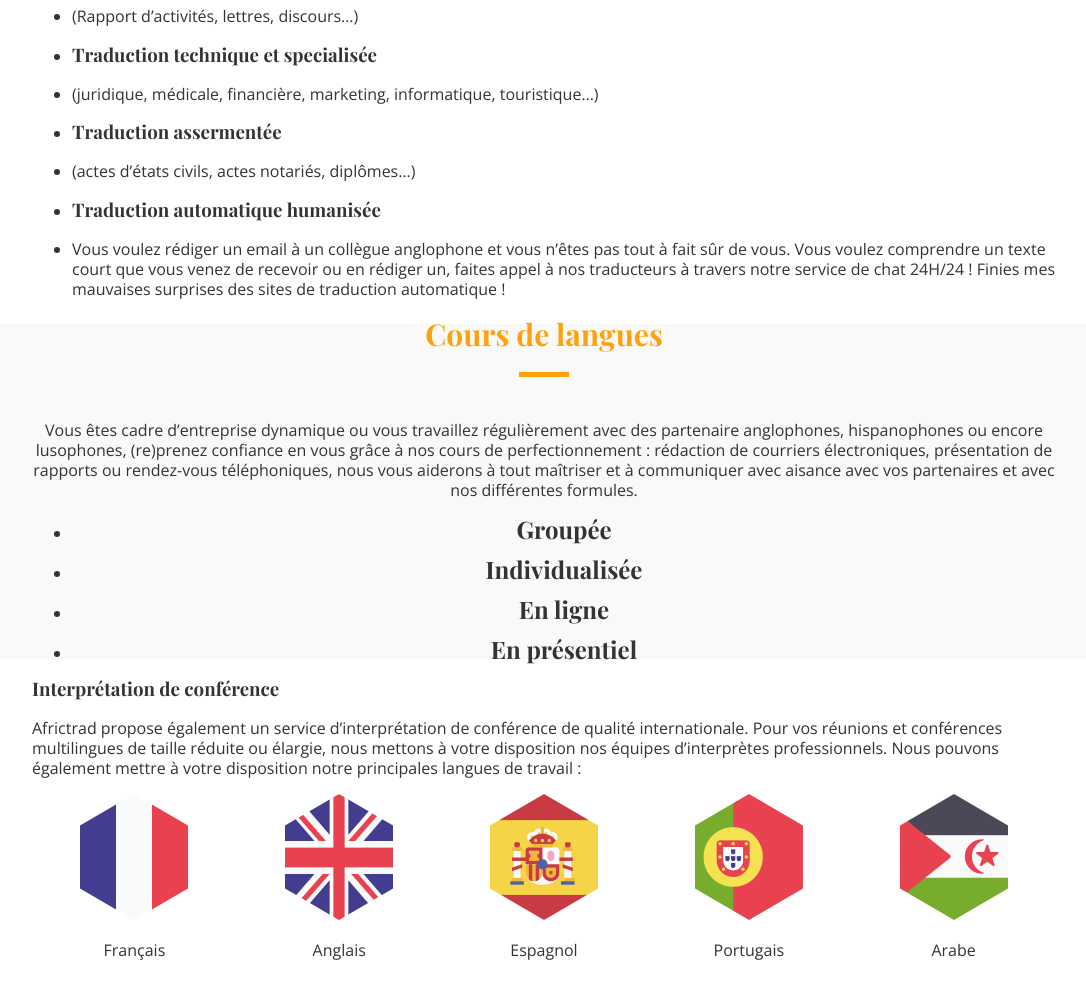
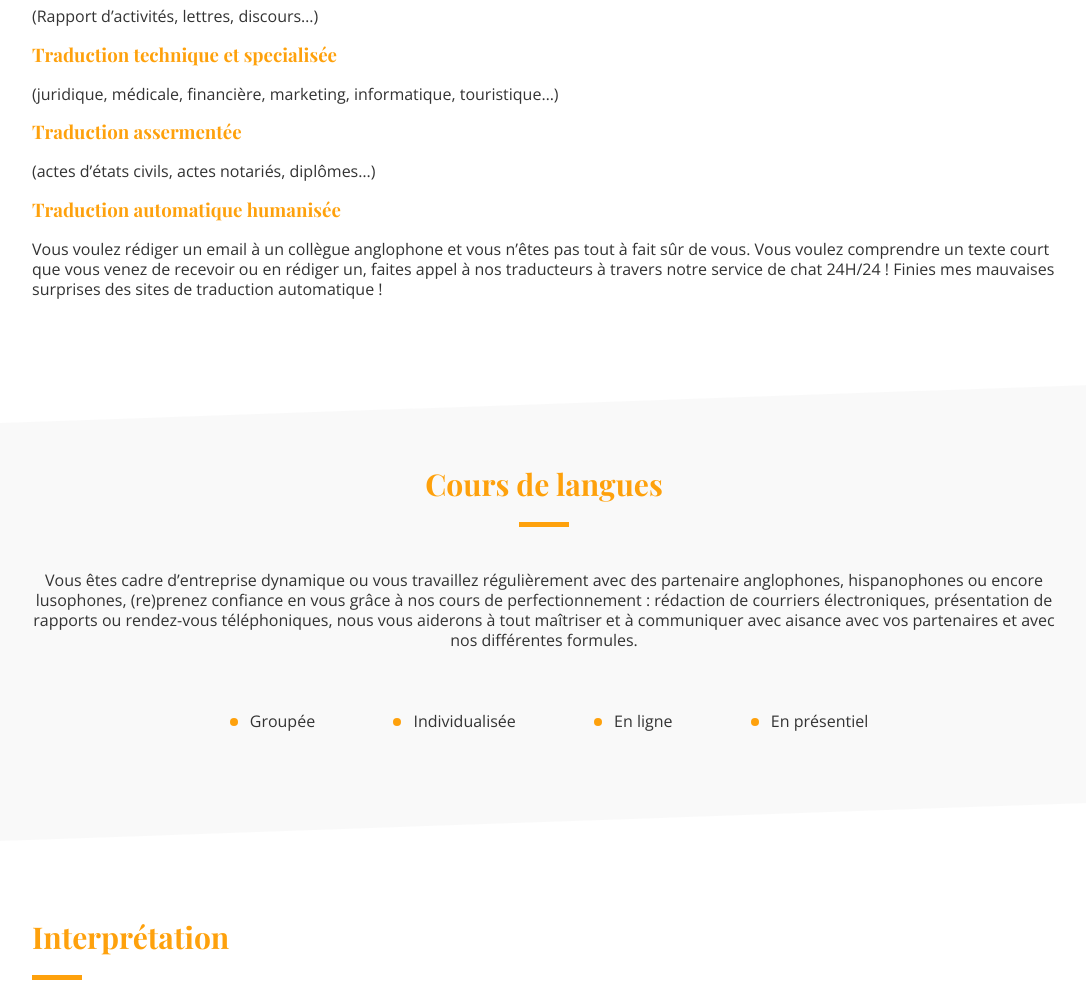
Before and after one commit to vincentbattez/africtrad, a website built with webpack: page services.html in a window 1280 px wide. Shown: the part 740-1723 px from the top of the page, without its empty margins (96-1182 px from the left). Built offline with nearby package versions, Linux system fonts and the light colour scheme.

Commit message:
list + diago + services style

```diff
--- a/services.html
+++ b/services.html
@@ -62,17 +62,18 @@
       <div class="content center">
         <h2 class="h2">Cours de langues</h2>
         <p>Vous êtes cadre d’entreprise dynamique ou vous travaillez régulièrement avec des partenaire anglophones, hispanophones ou encore lusophones, (re)prenez confiance en vous grâce à nos cours de perfectionnement : rédaction de courriers électroniques, présentation de rapports ou rendez-vous téléphoniques, nous vous aiderons à tout maîtriser et à communiquer avec aisance avec vos partenaires et avec nos différentes formules.</p>
-        <ul class="list">
-          <li class="item"><h2>Groupée</h2></li>
-          <li class="item"><h2>Individualisée</h2></li>
-          <li class="item"><h2>En ligne</h2></li>
-          <li class="item"><h2>En présentiel</h2></li>
+        <ul class="list list-inline">
+          <li class="item"><h3 class="type">Groupée</h3></li>
+          <li class="item"><h3 class="type">Individualisée</h3></li>
+          <li class="item"><h3 class="type">En ligne</h3></li>
+          <li class="item"><h3 class="type">En présentiel</h3></li>
         </ul>
       </div>
     </section>
     <!-- SECTION 3 -->
     <section class="container interpretation">
       <div class="content">
+        <h2 class="h2">Interprétation</h2>
         <h3 class="h3">Interprétation de conférence</h3>
         <p>Africtrad propose également un service d’interprétation de conférence de qualité internationale. Pour vos réunions et
           conférences multilingues de taille réduite ou élargie, nous mettons à votre disposition nos équipes d’interprètes professionnels.
--- a/src/scss/common/_global.scss
+++ b/src/scss/common/_global.scss
@@ -16,6 +16,34 @@ main {
   }
 }
 
+.list {
+  &.nostyle {
+    list-style: none;
+    padding: 0;
+  }
+  &.list-inline {
+    position: relative;
+    padding: 0;
+    .item {
+      display: inline-block;
+      position: relative;
+      margin-left: 30px;
+      &:before {
+        content: '';
+        background: $primary;
+        border-radius: 50%;
+        width: 8px;
+        height: 8px;
+        display: inline-block;
+        position: absolute;
+        bottom: 48%;
+        transform: translateY(50%);
+        left: -20px;
+      }
+    }
+  }
+}
+
 @include mobile {
   .container {
     .content {
--- a/src/scss/common/_typography.scss
+++ b/src/scss/common/_typography.scss
@@ -1,6 +1,6 @@
 body {
   font-family: 'Open Sans', Helvetica, Roboto, Arial, sans-serif;
-  font-size: 16px;
+  font-size: $p;
   color: $black;
   line-height: 20px;
 }
@@ -23,6 +23,10 @@ body {
   }
 }
 
+.h3 {
+  color: $primary;
+}
+
 .center .h2:after {
     margin-left: auto;
     margin-right: auto;
--- a/src/scss/helpers/_classes.scss
+++ b/src/scss/helpers/_classes.scss
@@ -19,6 +19,31 @@
 
 .center{ text-align: center; }
 
+.diago {
+  margin-top: 70px;
+  margin-bottom: 70px;
+  padding-top: 80px;
+  padding-bottom: 110px;
+  position: relative;
+  &:after,
+  &:before {
+    width: 100%;
+    height: 80px;
+    content: '';
+    display: block;
+    position: absolute;
+    background: white;
+    transform: rotate(-2deg);
+  }
+  &:before {
+    left: 0;
+    top: -45px;
+  }
+  &:after {
+    right: 0;
+    bottom: -45px;
+  }
+}
 
 @include desktop {
   .hide_desktop {
--- a/src/scss/helpers/_variables.scss
+++ b/src/scss/helpers/_variables.scss
@@ -6,7 +6,8 @@ $grey--l1: #F9F9F9;
 
 $pathIMG: "/src/img";
 
-//Titles
+//Fonts Size
+$p: 16px;
 $h1: 60px;
 $h2: 30px;
 
--- a/src/scss/pages/_services.scss
+++ b/src/scss/pages/_services.scss
@@ -2,4 +2,18 @@
   .header{
     background-image: url('#{$pathIMG}/services/header-services.jpg');
   }
+  .cours{
+    .list{
+      display: flex;
+      justify-content: space-around;
+      width: 70%;
+      margin: 0 auto;
+      margin-top: 45px;
+      .type{
+        font-family: 'Open Sans', Helvetica, Roboto, Arial, sans-serif;
+        font-weight: normal;
+        font-size: $p;
+      }
+    }
+  }
 }
```
